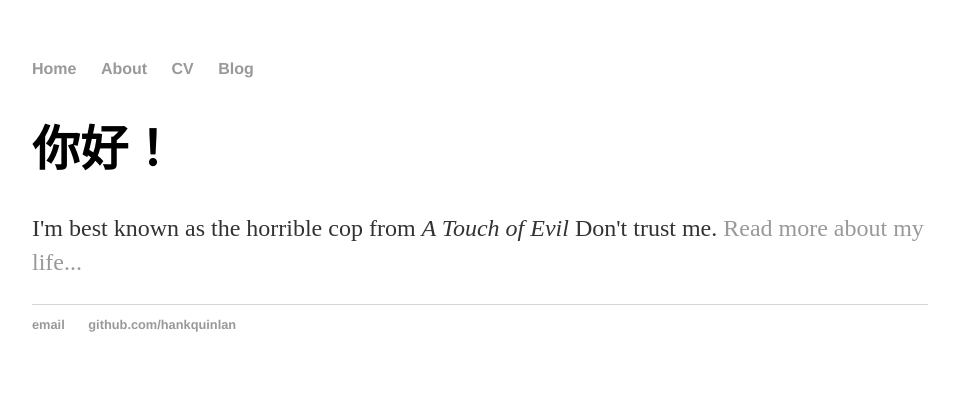
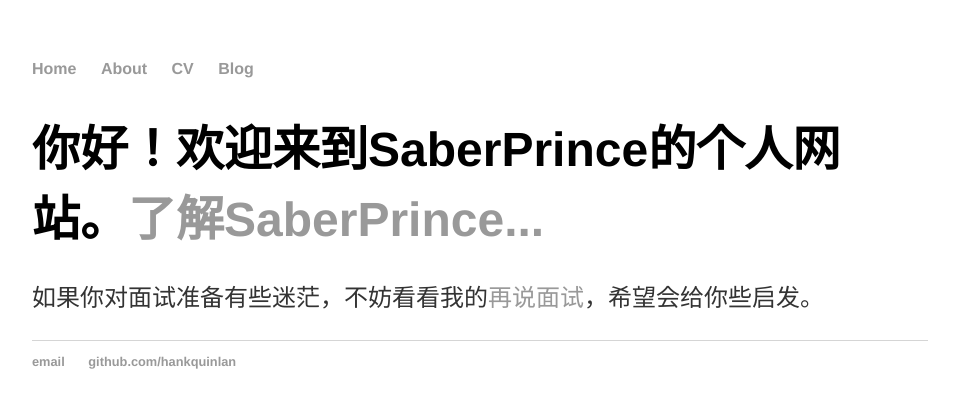
Before and after one commit to saberprince/saberprince.github.io, a Jekyll site: the page built from index.html, in a window 1280 px wide. Shown: the top 408 px of the page, without its empty margins (160-1115 px from the left). Built offline with Jekyll 4.4.1, drawn with Linux system fonts in a browser that asks for light colours.

Commit message:
Update index.html

```diff
--- a/index.html
+++ b/index.html
@@ -1,8 +1,8 @@
 ---
 layout: default
-title: Hank Quinlan, Horrible Cop
+title: 再说面试
 ---
 <div class="blurb">
-	<h1>你好！</h1>
-	<p>I'm best known as the horrible cop from <em>A Touch of Evil</em> Don't trust me. <a href="/about">Read more about my life...</a></p>
+	<h1>你好！欢迎来到SaberPrince的个人网站。<a href="/about">了解SaberPrince...</a></h1>
+	<p> 如果你对面试准备有些迷茫，不妨看看我的<a href="/about">再说面试</a>，希望会给你些启发。</p>
 </div><!-- /.blurb -->
```
